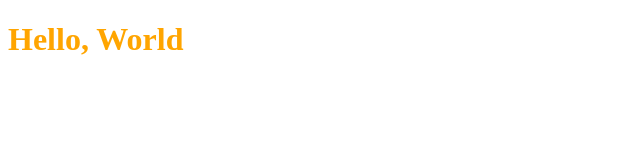
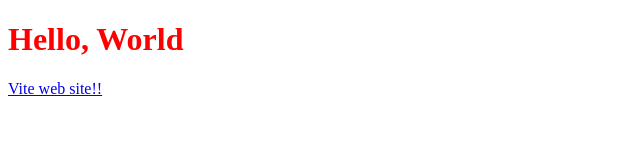
Before and after one commit to sbehnfeldt/vite-tutorial, a website built with Vite: page index.html in a window 1280 px wide. Shown: the whole page, without its empty margins (0-640 px from the left). Built offline with nearby package versions, Linux system fonts and the light colour scheme.

Commit message:
Add Vite config file and Vite npm scripts.
Add "#app" element to main and provided the HTML from main.js, which doesn't actually appear to be pertinent to Vite.

```diff
--- a/index.html
+++ b/index.html
@@ -7,6 +7,7 @@
     </head>
     <body>
         <h1>Hello, World</h1>
+        <div id="app"></div>
         <script type="module" src="main.js"></script>
     </body>
 </html>
--- a/main.js
+++ b/main.js
@@ -2,4 +2,10 @@ import file from './file';
 
 console.log( file );
 
-console.log( 'hello, World!!!');
+import "./style.css";
+
+document.querySelector("#app").innerHTML = `
+<div>
+    <a href="/vitejs.dev">Vite web site!!</a>
+</div>
+`
--- a/package.json
+++ b/package.json
@@ -1,6 +1,8 @@
 {
   "scripts": {
-    "dev": "vite dev"
+    "dev": "vite dev",
+    "build" : "vite build",
+    "preview" : "vite preview --port 8080"
   },
   "devDependencies": {
     "vite": "^4.4.9"
--- a/style.css
+++ b/style.css
@@ -1,3 +1,3 @@
 h1 {
-    color: orange;
+    color: red;
 }
--- /dev/null
+++ b/vite.config.js
@@ -0,0 +1,5 @@
+import { defineConfig } from "vite";
+
+export default defineConfig({
+    base: "/vite-tutorial"
+});
```
Also changed, not shown: README.md.
